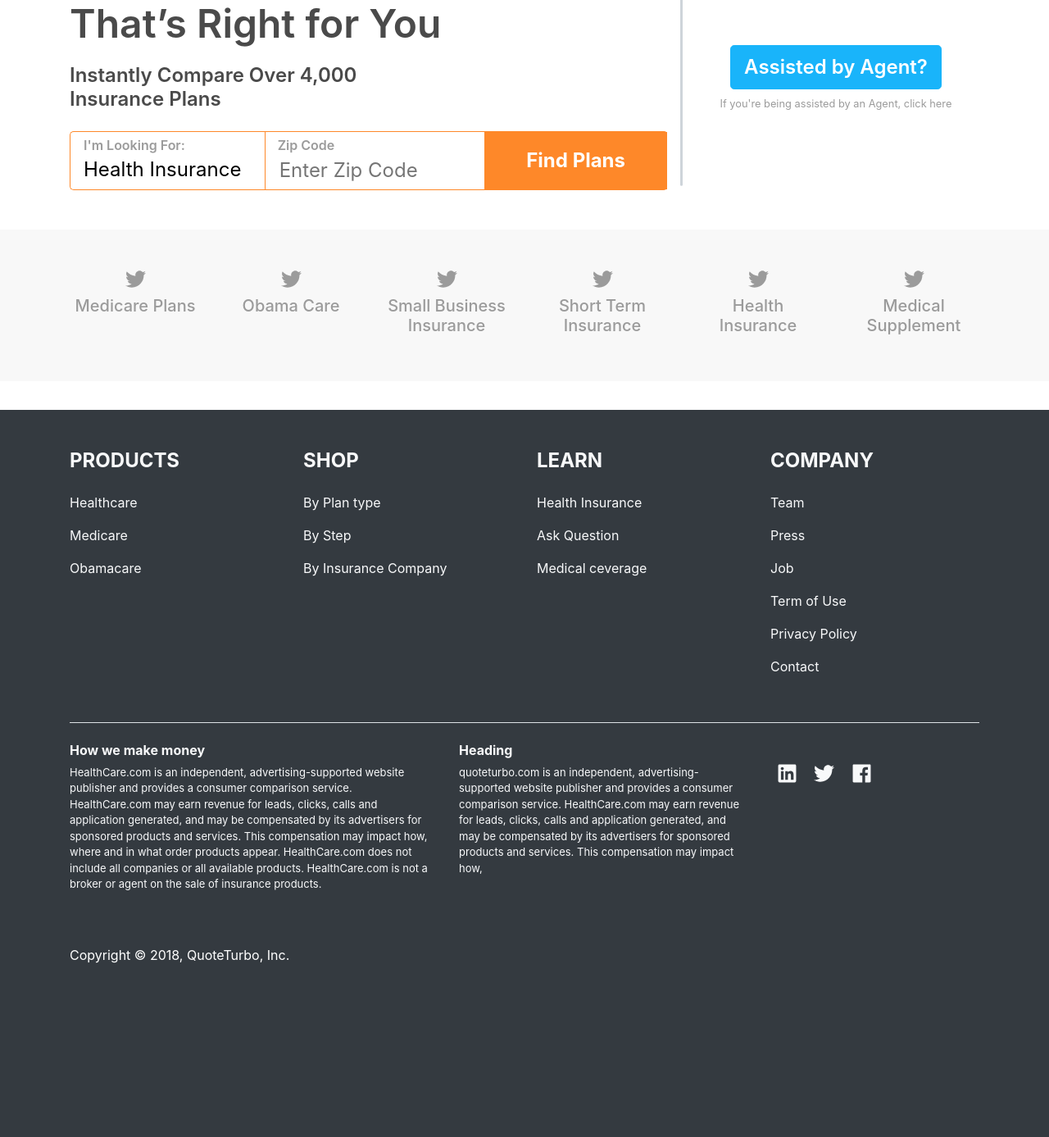
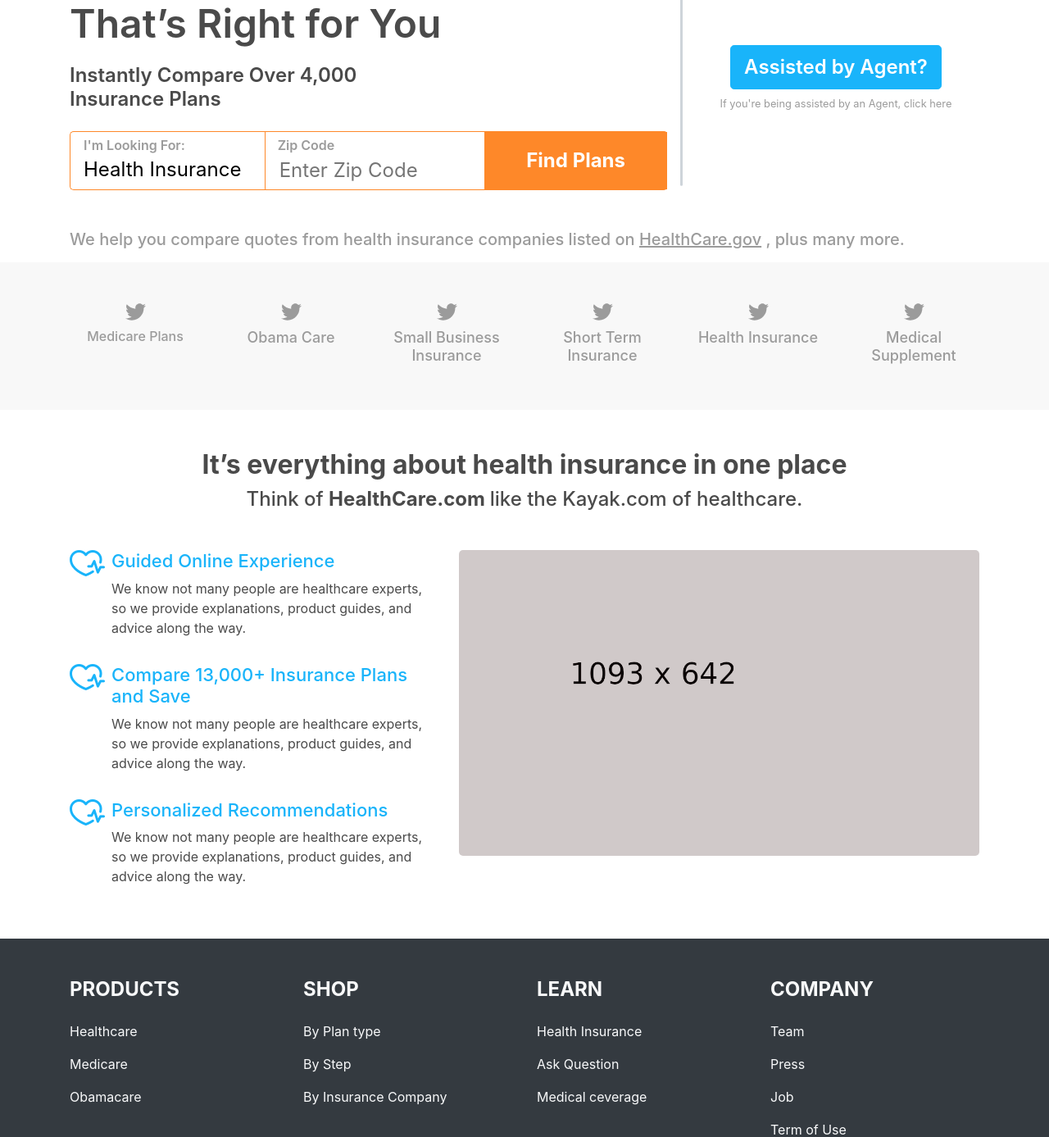
Before and after one commit to wall-e-08/qturbo, a Django app: page / in a window 1280 px wide. Shown: the part 180-1567 px from the top of the page at 82% size. Before the commit the page ends 1355 px from the top, so only its background shows below. Run offline with Django 3.2, Linux system fonts and the light colour scheme; style sheets or scripts are compiled from the project's sources; parts of the project's set-up code (start-up, migrations or seed data) failed here and were passed over; some libraries are stand-ins or nearby versions.

Commit message:
about hi working

```diff
--- a/app_static/quotes/css/quotes.css
+++ b/app_static/quotes/css/quotes.css
@@ -1,2 +1,2 @@
-svg{height:25px !important;width:25px !important}.footer-font-size{font-size:13px}#product_logo{background-color:#f8f8f8}.product_item{color:#9b9b9b}.qt-single-icon{width:16px;height:16px;border-radius:3px}#separator{background-color:#ced4da;width:3px;height:70%;left:0;top:50%;-webkit-transform:translateY(-50%);-moz-transform:translateY(-50%);-ms-transform:translateY(-50%);-o-transform:translateY(-50%)}.qt-tooltip{padding:0 7.5px}.qt-tooltip:hover{border-color:#19b4fa !important;background-color:#19b4fa !important;color:#fff !important}.qt-survey-input{padding:10px 16px;width:200px;height:50px}input.controlled-by-label:checked+label{color:#fff;background-color:#0599db;border-color:#0599db}.remove-card-X{top:11px;right:18px;line-height:1}@media (max-width: 992px){.swap-div-mobile{-webkit-box-direction:reverse;-webkit-box-orient:vertical;-ms-flex-direction:column-reverse;flex-direction:column-reverse}}
+svg{height:25px !important;width:25px !important}.footer-font-size{font-size:13px}#product_logo{background-color:#f8f8f8}.product_item{color:#9b9b9b}.product_item h5{font-size:18px}.hi-title{color:#19b4fa;font-size:22px}.hi-feature{display:flex;-webkit-box-align:start;-webkit-align-items:flex-start;-ms-flex-align:start;align-items:flex-start;text-align:left}.qt-single-icon{width:16px;height:16px;border-radius:3px}#separator{background-color:#ced4da;width:3px;height:70%;left:0;top:50%;-webkit-transform:translateY(-50%);-moz-transform:translateY(-50%);-ms-transform:translateY(-50%);-o-transform:translateY(-50%)}.qt-tooltip{padding:0 7.5px}.qt-tooltip:hover{border-color:#19b4fa !important;background-color:#19b4fa !important;color:#fff !important}.qt-survey-input{padding:10px 16px;width:200px;height:50px}input.controlled-by-label:checked+label{color:#fff;background-color:#0599db;border-color:#0599db}.remove-card-X{top:11px;right:18px;line-height:1}@media (max-width: 992px){.swap-div-mobile{-webkit-box-direction:reverse;-webkit-box-orient:vertical;-ms-flex-direction:column-reverse;flex-direction:column-reverse}}
 /*# sourceMappingURL=quotes.css.map */
--- a/app_static/quotes/scss/_qt-footer.scss
+++ b/app_static/quotes/scss/_qt-footer.scss
@@ -1,13 +1,16 @@
 $svg-footer-height: 25px;
 $svg-footer-width: 25px;
-$font-sm: 13px;
+$font-13: 13px;
+$font-18:18px;
+$font-22:22px;
+$font-24:24px;
 
 svg{
   height: $svg-footer-height !important;
   width: $svg-footer-width  !important;
 }
 .footer-font-size{
-  font-size: $font-sm;
+  font-size: $font-13;
 }
 #product_logo{
   background-color: #f8f8f8;
@@ -15,3 +18,19 @@ svg{
 .product_item{
   color: #9b9b9b;
 }
+.product_item h5{
+  font-size: $font-18;
+}
+
+.hi-title{
+  color: #19b4fa;
+  font-size: $font-22;
+}
+.hi-feature{
+    display: flex;
+    -webkit-box-align: start;
+    -webkit-align-items: flex-start;
+    -ms-flex-align: start;
+    align-items: flex-start;
+    text-align: left;
+}
--- a/templates/quotes/landing_page.html
+++ b/templates/quotes/landing_page.html
@@ -23,6 +23,14 @@
             </div>
         </div>
     </section>
+    <div class="container mb-3">
+        <h5 style="color: #9b9b9b">We help you compare quotes from health insurance companies listed on
+            <a href="#" style="color: #9b9b9b" class="">
+                <u> HealthCare.gov</u>
+            </a>
+            , plus many more.
+        </h5>
+    </div>
     <section id="product_logo" class="">
         <div class="container">
             <div class="row">
@@ -35,7 +43,7 @@
                                                     298.558-298.558 298.558-59.452 0-114.68-17.219-161.137-47.106 8.447.974 16.568 1.299 25.34 1.299 49.055 0 94.213-16.568 130.274-44.832-46.132-.975-84.792-31.188-98.112-72.772 6.498.974 12.995 1.624 19.818 1.624 9.421 0 18.843-1.3 27.614-3.573-48.081-9.747-84.143-51.98-84.143-102.985v-1.299c13.969 7.797 30.214 12.67 47.431 13.319-28.264-18.843-46.781-51.005-46.781-87.391 0-19.492 5.197-37.36 14.294-52.954 51.655 63.675 129.3 105.258 216.365 109.807-1.624-7.797-2.599-15.918-2.599-24.04 0-57.828 46.782-104.934 104.934-104.934 30.213 0 57.502 12.67 76.67 33.137 23.715-4.548 46.456-13.32 66.599-25.34-7.798 24.366-24.366 44.833-46.132 57.827 21.117-2.273 41.584-8.122 60.426-16.243-14.292 20.791-32.161 39.308-52.628 54.253z"></path>
                             </svg>
 
-                                <h5>Medicare Plans</h5>
+                            <h6>Medicare Plans</h6>
 
                         </a>
                     </div>
@@ -113,6 +121,48 @@
             </div>
         </div>
     </section>
+    <section id="about-hi" class="container py-5">
+        <div>
+            <h2 class=" text-center font-weight-bold"> It’s everything about health insurance in one place </h2>
+            <h4 class="hi-subtitle text-center">Think of
+                <span class="font-weight-bold"> HealthCare.com </span>
+                like the Kayak.com of healthcare.
+            </h4>
+        </div>
+        <div class="row mt-5">
+            <div class="col-md-5">
+                <div class="hi-feature">
+                    <img src="{% static 'quotes/img/heart.png' %}" alt="" class="mr-2">
+                    <div class="float-right">
+                        <h3 class="hi-title"> Guided Online Experience</h3>
+                        <p>We know not many people are healthcare experts, so we provide explanations, product guides,
+                            and advice along the way.</p>
+                    </div>
+                </div>
+                <div class="hi-feature pt-3">
+                    <img src="{% static 'quotes/img/heart.png' %}" alt="" class="mr-2">
+                    <div class="float-right">
+                        <h3 class="hi-title">Compare 13,000+ Insurance Plans and Save</h3>
+                        <p>We know not many people are healthcare experts, so we provide explanations, product guides,
+                            and advice along the way.</p>
+                    </div>
+                </div>
+                <div class="hi-feature pt-3">
+                    <img src="{% static 'quotes/img/heart.png' %}" alt="" class="mr-2">
+                    <div class="float-right">
+                        <h3 class="hi-title">Personalized Recommendations</h3>
+                        <p>We know not many people are healthcare experts, so we provide explanations, product guides,
+                            and advice along the way.</p>
+                    </div>
+                </div>
+            </div>
+
+            <div class="col-md-7">
+                <img src="{% static 'quotes/img/b1.png' %}" alt="" class="rounded">
+            </div>
+
+        </div>
+    </section>
 {% endblock %}
 
 
@@ -120,33 +170,48 @@
     {# REMEMBER:: no multiple tags for vue component!! #}
     <script type="text/x-template" id="root-template">
         <div>
-            <h1 class="font-wight-600 mb-3 font-xl responsive-font-xl heading-slogan">Find Affordable Health quotes&nbsp;<br>That’s Right for You</h1>
-            <h2 class="font-wight-600 mb-4 font-md heading-mini-slogan">Instantly Compare Over 4,000<br>Insurance Plans</h2>
+            <h1 class="font-wight-600 mb-3 font-xl responsive-font-xl heading-slogan">Find Affordable Health quotes&nbsp;<br>
+                That’s Right for You
+            </h1>
+            <h2 class="font-wight-600 mb-4 font-md heading-mini-slogan">Instantly Compare Over 4,000
+                <br>
+                Insurance Plans
+            </h2>
             <div id="find-plans" class="mb-5">
                 <form novalidate class="border-md border-0 border-tertiary rounded" @submit.prevent="check_zipcode"
                       style="border-right-color: transparent !important;"> {# hack for bootstrap 1px error #}
                     <div class="row">
                         <div class="col-md-4 border-md-right border-0 border-tertiary">
                             <div class="py-1 pr-md-0 pl-md-3 px-3 mb-md-0 mb-3 border-md-0 border border-tertiary rounded">
-                                <div class="text-capitalize text-secondary font-wight-600 quote-info-label">I'm looking For:</div>
+                                <div class="text-capitalize text-secondary font-wight-600 quote-info-label">I'm looking
+                                    For:
+                                </div>
                                 <div class="text-capitalize font-md text-black quote-name">Health Insurance</div>
                             </div>
                         </div>
                         <div class="col-md-4">
                             <div class="py-1 px-md-0 px-3 mb-md-0 mb-3 border-md-0 border border-tertiary rounded">
-                                <label for="home-zip-code" class="text-capitalize text-secondary font-wight-600 mb-0 quote-info-label">Zip Code</label>
+                                <label for="home-zip-code"
+                                       class="text-capitalize text-secondary font-wight-600 mb-0 quote-info-label">Zip
+                                    Code
+                                </label>
                                 <div class="position-relative">
                                     <input type="text" id="home-zip-code"
                                            class="font-md border-0 outline-0 w-100"
-                                           :placeholder="zip_placeholder" v-model="zip_code" maxlength="5" v-on:keypress="validate_zip($event)">
-                                    <div class="position-absolute vertical-center" style="left:99%" v-html="current_marker"></div>
+                                           :placeholder="zip_placeholder" v-model="zip_code" maxlength="5"
+                                           v-on:keypress="validate_zip($event)">
+                                    <div class="position-absolute vertical-center" style="left:99%"
+                                         v-html="current_marker"></div>
                                 </div>
                                 <div class="home-zc-err"></div>
                             </div>
                         </div>
                         <div class="col-md-4">
                             <div class="h-100 rounded" style="min-height: 50px;">
-                                <button type="submit" class="text-capitalize rounded-0 btn btn-tertiary w-100 h-100 font-weight-bold font-md">Find plans</button>
+                                <button type="submit"
+                                        class="text-capitalize rounded-0 btn btn-tertiary w-100 h-100 font-weight-bold font-md">
+                                    Find plans
+                                </button>
                             </div>
                         </div>
                     </div>
@@ -164,40 +229,53 @@
                 <span class="font-md pl-2 font-md font-wight-600 text-capitalize">[[ survey_type ]]</span>
             </div>
             <p>What’s [[ txt_whos() ]] date of birth?
-                <span class="border border-secondary rounded-circle cur-p qt-tooltip" v-if="survey_type == 'me'">?</span>
+                <span class="border border-secondary rounded-circle cur-p qt-tooltip"
+                      v-if="survey_type == 'me'">?</span>
             </p>
             <input type="text" placeholder="mm/dd/yyyy" v-model="dob" :name="'dob-'+survey_type+index"
                    @keypress="prevent_NaN_input($event)" @keyup="auto_slash_insert"
                    class="font-mm border border-secondary mb-3 rounded qt-survey-input">
 
-            <div class="qt-survey-gender my-3" v-if="['gender', 'tobacco'].indexOf(current_stage) > -1"><!--show only if current stage is gender or tobacco-->
+            <div class="qt-survey-gender my-3" v-if="['gender', 'tobacco'].indexOf(current_stage) > -1">
+                <!--show only if current stage is gender or tobacco-->
                 <p>What’s [[ txt_whos() ]] gender?
-                    <span class="border border-secondary rounded-circle cur-p qt-tooltip" v-if="survey_type == 'me'">?</span>
+                    <span class="border border-secondary rounded-circle cur-p qt-tooltip"
+                          v-if="survey_type == 'me'">?</span>
                 </p>
                 <div class="btn-group w-100" role="group">
-                    <input class="d-none controlled-by-label" type="radio" :name="'gender-'+survey_type+index" value="m" :id="'gender_m-'+survey_type+index" v-model="gender">
+                    <input class="d-none controlled-by-label" type="radio" :name="'gender-'+survey_type+index" value="m"
+                           :id="'gender_m-'+survey_type+index" v-model="gender">
                     <label class="btn btn-outline-primary btn-lg col" :for="'gender_m-'+survey_type+index">Male</label>
 
-                    <input class="d-none controlled-by-label" type="radio" :name="'gender-'+survey_type+index" value="f" :id="'gender_f-'+survey_type+index" v-model="gender">
-                    <label class="btn btn-outline-primary btn-lg col" :for="'gender_f-'+survey_type+index">Female</label>
+                    <input class="d-none controlled-by-label" type="radio" :name="'gender-'+survey_type+index" value="f"
+                           :id="'gender_f-'+survey_type+index" v-model="gender">
+                    <label class="btn btn-outline-primary btn-lg col" :for="'gender_f-'+survey_type+index">Female
+                    </label>
                 </div>
             </div>
 
             <div class="qt-survey-tobacco my-3" v-if="current_stage === 'tobacco'">
                 <p>
                     <span v-if="survey_type == 'me'">Do you</span>
-                    <span v-else>Does your [[ survey_type ]]</span> use tobacco products?
-                    <span class="border border-secondary rounded-circle cur-p qt-tooltip" v-if="survey_type == 'me'">?</span>
+                    <span v-else>Does your [[ survey_type ]]</span>
+                    use tobacco products?
+                    <span class="border border-secondary rounded-circle cur-p qt-tooltip"
+                          v-if="survey_type == 'me'">?</span>
                 </p>
                 <div class="btn-group w-100" role="group">
-                    <input class="d-none controlled-by-label" type="radio" :name="'tobacco-'+survey_type+index" value="true" :id="'tobacco_y-'+survey_type+index" v-model="tobacco">
+                    <input class="d-none controlled-by-label" type="radio" :name="'tobacco-'+survey_type+index"
+                           value="true" :id="'tobacco_y-'+survey_type+index" v-model="tobacco">
                     <label class="btn btn-outline-primary btn-lg col" :for="'tobacco_y-'+survey_type+index">Yes</label>
 
-                    <input class="d-none controlled-by-label" type="radio" :name="'tobacco-'+survey_type+index" value="false" :id="'tobacco_n-'+survey_type+index" v-model="tobacco">
+                    <input class="d-none controlled-by-label" type="radio" :name="'tobacco-'+survey_type+index"
+                           value="false" :id="'tobacco_n-'+survey_type+index" v-model="tobacco">
                     <label class="btn btn-outline-primary btn-lg col" :for="'tobacco_n-'+survey_type+index">No</label>
                 </div>
             </div>
-            <div v-if="survey_type !== 'me'" class="position-absolute cur-p font-md font-wight-600 remove-card-X" {% comment %}@click="remove_survey_card(holder_types_enum.child, index)"{% endcomment %}>X</div>
+            <div v-if="survey_type !== 'me'"
+                 class="position-absolute cur-p font-md font-wight-600 remove-card-X" {% comment %}@click="remove_survey_card(holder_types_enum.child, index)"{% endcomment %}>
+                X
+            </div>
         </div>
     </script>
 
@@ -213,23 +291,30 @@
                 <h5 class="card-header text-black font-wight-600">Tell us about you</h5>
                 <div class="card-body">
                     <h5 class="card-title font-md font-wight-700">Who are you looking to insure?</h5>
-                    <p class="card-text text-secondary font-sm mb-0">Include yourself plus any household members for this new coverage.</p>
+                    <p class="card-text text-secondary font-sm mb-0">Include yourself plus any household members for
+                        this new coverage.</p>
                     <a href="#" class="card-link text-capitalize font-wight-600 font-md">learn more
-                        <svg xmlns="http://www.w3.org/2000/svg" class="primary" width="24" height="24" viewBox="0 0 24 24">
+                        <svg xmlns="http://www.w3.org/2000/svg" class="primary" width="24" height="24"
+                             viewBox="0 0 24 24">
                             <path d="M7.33 24l-2.83-2.829 9.339-9.175-9.339-9.167 2.83-2.829 12.17 11.996z"></path>
                         </svg>
                     </a>
                     <br>
                     <div class="row text-left">
                         <div class="col-6 offset-3">
-                            <survey-card :survey_type="holder_types_enum.own" :prop_max_age="99" :prop_min_age="21"></survey-card>
+                            <survey-card :survey_type="holder_types_enum.own" :prop_max_age="99"
+                                         :prop_min_age="21"></survey-card>
 
                             <template>
-                                <survey-card v-if="spouse" :survey_type="holder_types_enum.spouse" :prop_max_age="99" :prop_min_age="21"></survey-card>
-                                <div class="card py-3 my-3 px-4 cur-p qt-survey border-primary" @click="add_spouse" v-else>
+                                <survey-card v-if="spouse" :survey_type="holder_types_enum.spouse" :prop_max_age="99"
+                                             :prop_min_age="21"></survey-card>
+                                <div class="card py-3 my-3 px-4 cur-p qt-survey border-primary" @click="add_spouse"
+                                     v-else>
                                     <div class="d-flex align-items-center qt-survey-who">
                                         <div class="font-md pl-2 font-sm font-wight-600 text-primary">
-                                            <div class="bg-primary text-white d-inline-flex align-items-center justify-content-center font-wight-700 qt-single-icon">+</div>
+                                            <div class="bg-primary text-white d-inline-flex align-items-center justify-content-center font-wight-700 qt-single-icon">
+                                                +
+                                            </div>
                                             <span class="pl-2">Add a Spouse</span>
                                         </div>
                                     </div>
@@ -238,18 +323,24 @@
 
                             <template>
                                 <survey-card v-if="dependents.length !== 0" v-for="(child, index) in dependents"
-                                             :key="index" :index="index" :survey_type="holder_types_enum.child" :prop_max_age="99" :prop_min_age="21"></survey-card>
-                                <div class="card py-3 my-3 px-4 cur-p qt-survey border-primary" @click="add_dependent" v-if="dependents.length <= max_dependents">
+                                             :key="index" :index="index" :survey_type="holder_types_enum.child"
+                                             :prop_max_age="99" :prop_min_age="21"></survey-card>
+                                <div class="card py-3 my-3 px-4 cur-p qt-survey border-primary" @click="add_dependent"
+                                     v-if="dependents.length <= max_dependents">
                                     <div class="d-flex align-items-center qt-survey-who">
                                         <div class="font-md pl-2 font-sm font-wight-600 text-primary">
-                                            <div class="bg-primary text-white d-inline-flex align-items-center justify-content-center font-wight-700 qt-single-icon">+</div>
+                                            <div class="bg-primary text-white d-inline-flex align-items-center justify-content-center font-wight-700 qt-single-icon">
+                                                +
+                                            </div>
                                             <span class="pl-2">Add a Dependent</span>
                                         </div>
                                     </div>
                                 </div>
                             </template>
 
-                            <a href="https://www.nationshealthinsurance.com/health-insurance-quote/" class="btn btn-tertiary btn-block btn-lg text-capitalize font-wight-600">Check Quote</a>
+                            <a href="https://www.nationshealthinsurance.com/health-insurance-quote/"
+                               class="btn btn-tertiary btn-block btn-lg text-capitalize font-wight-600">Check Quote
+                            </a>
                         </div>
                     </div>
                 </div>
```
Also changed, not shown: app_static/quotes/img/b1.png (added), app_static/quotes/img/heart.png (added), 1 other file. Lines whose indentation alone changed are shown as unchanged.
